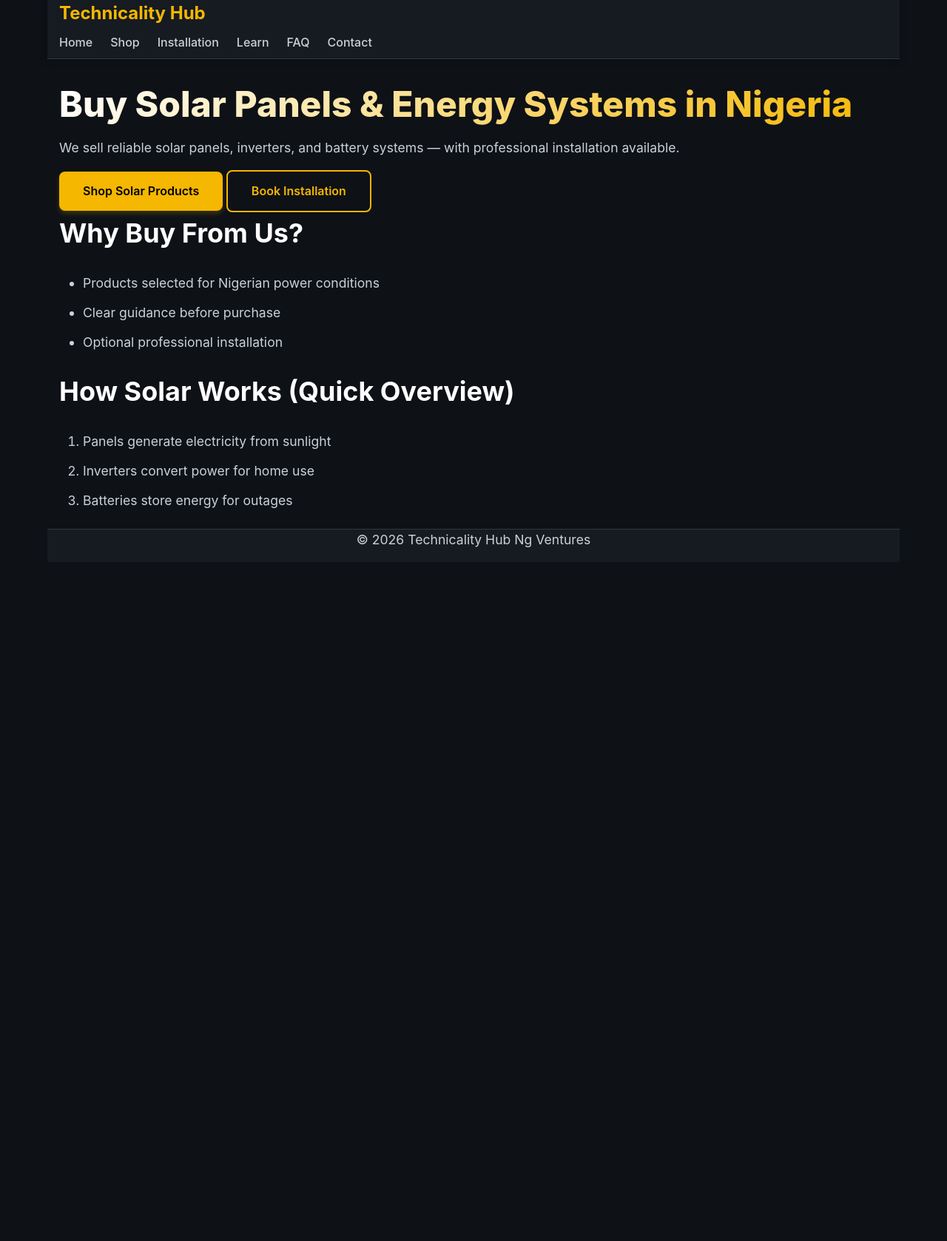
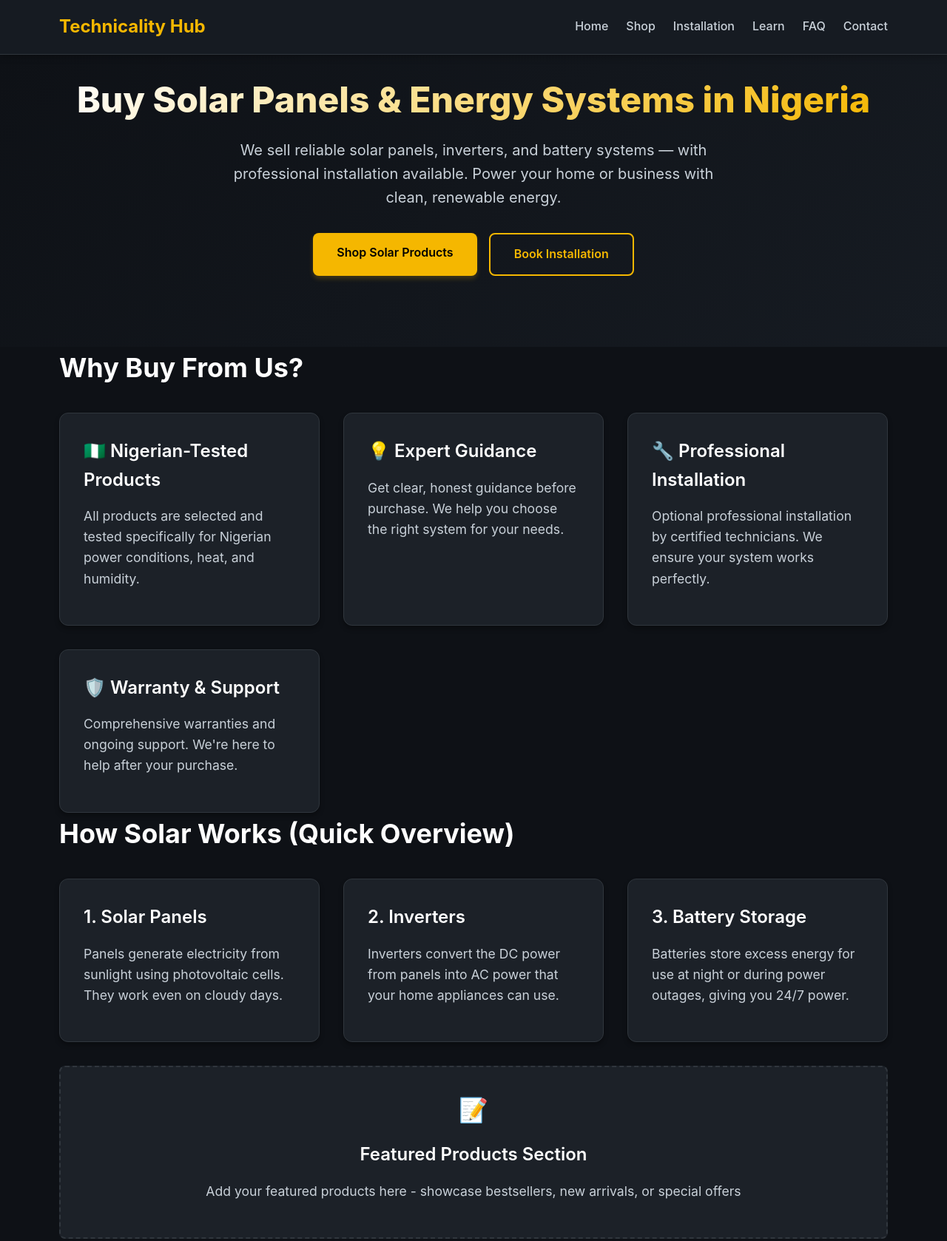
Before and after one commit to danekweaga/Technicality-hub, a plain HTML site: page index.html in a window 1280 px wide. Shown: the part 1-1679 px from the top of the page at 74% size. Before the commit the page ends 800 px from the top, so only its background shows below. Drawn offline with Linux system fonts and the light colour scheme.

Commit message:
Refactor index.html for improved structure and content
Updated the HTML structure to include a viewport meta tag, improved navigation layout, and added sections for featured products, testimonials, and about us.

```diff
--- a/index.html
+++ b/index.html
@@ -2,12 +2,14 @@
 <html lang="en">
 <head>
   <meta charset="UTF-8" />
+  <meta name="viewport" content="width=device-width, initial-scale=1.0" />
   <title>Technicality Hub Ng Ventures | Solar Products & Installation</title>
   <link rel="stylesheet" href="css/styles.css" />
 </head>
 <body>
 
-<nav class="container">
+<nav>
+  <div class="container">
     <strong>Technicality Hub</strong>
     <div>
       <a href="index.html">Home</a>
@@ -17,38 +19,94 @@
       <a href="faq.html">FAQ</a>
       <a href="contact.html">Contact</a>
     </div>
+  </div>
 </nav>
 
-<section class="container">
+<main>
+  <section class="hero">
+    <div class="container">
       <h1>Buy Solar Panels & Energy Systems in Nigeria</h1>
       <p>
         We sell reliable solar panels, inverters, and battery systems — with
-    professional installation available.
+        professional installation available. Power your home or business with clean, renewable energy.
       </p>
+      <div class="btn-group">
         <a class="btn" href="shop.html">Shop Solar Products</a>
         <a class="btn secondary" href="services.html">Book Installation</a>
+      </div>
+    </div>
   </section>
 
   <section class="container">
     <h2>Why Buy From Us?</h2>
-  <ul>
-    <li>Products selected for Nigerian power conditions</li>
-    <li>Clear guidance before purchase</li>
-    <li>Optional professional installation</li>
-  </ul>
+    <div class="card-grid">
+      <div class="card">
+        <h3>🇳🇬 Nigerian-Tested Products</h3>
+        <p>All products are selected and tested specifically for Nigerian power conditions, heat, and humidity.</p>
+      </div>
+      <div class="card">
+        <h3>💡 Expert Guidance</h3>
+        <p>Get clear, honest guidance before purchase. We help you choose the right system for your needs.</p>
+      </div>
+      <div class="card">
+        <h3>🔧 Professional Installation</h3>
+        <p>Optional professional installation by certified technicians. We ensure your system works perfectly.</p>
+      </div>
+      <div class="card">
+        <h3>🛡️ Warranty & Support</h3>
+        <p>Comprehensive warranties and ongoing support. We're here to help after your purchase.</p>
+      </div>
+    </div>
   </section>
 
   <section class="container">
     <h2>How Solar Works (Quick Overview)</h2>
-  <ol>
-    <li>Panels generate electricity from sunlight</li>
-    <li>Inverters convert power for home use</li>
-    <li>Batteries store energy for outages</li>
-  </ol>
+    <div class="card-grid">
+      <div class="card">
+        <h3>1. Solar Panels</h3>
+        <p>Panels generate electricity from sunlight using photovoltaic cells. They work even on cloudy days.</p>
+      </div>
+      <div class="card">
+        <h3>2. Inverters</h3>
+        <p>Inverters convert the DC power from panels into AC power that your home appliances can use.</p>
+      </div>
+      <div class="card">
+        <h3>3. Battery Storage</h3>
+        <p>Batteries store excess energy for use at night or during power outages, giving you 24/7 power.</p>
+      </div>
+    </div>
   </section>
 
-<footer class="container">
-  <p>© 2026 Technicality Hub Ng Ventures</p>
+  <section class="container">
+    <div class="content-placeholder">
+      <h3>Featured Products Section</h3>
+      <p>Add your featured products here - showcase bestsellers, new arrivals, or special offers</p>
+    </div>
+  </section>
+
+  <section class="container">
+    <div class="content-placeholder">
+      <h3>Customer Testimonials</h3>
+      <p>Add customer reviews and testimonials to build trust and credibility</p>
+    </div>
+  </section>
+
+  <section class="container">
+    <div class="content-placeholder">
+      <h3>About Us Section</h3>
+      <p>Tell your story - why you started Technicality Hub, your mission, and what makes you different</p>
+    </div>
+  </section>
+</main>
+
+<footer>
+  <div class="container">
+    <p>© 2026 Technicality Hub Ng Ventures. All rights reserved.</p>
+    <p style="margin-top: 0.5rem; font-size: 0.9rem;">
+      <a href="contact.html" style="color: var(--accent);">Contact Us</a> |
+      <a href="faq.html" style="color: var(--accent);">FAQ</a>
+    </p>
+  </div>
 </footer>
 
 </body>
```
Lines whose indentation alone changed are shown as unchanged.
